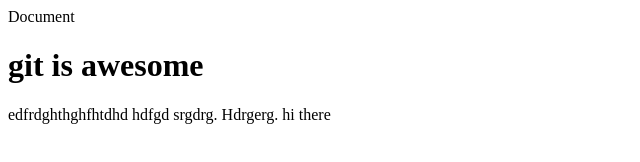
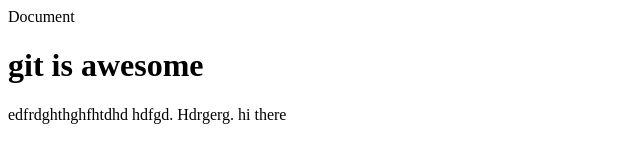
Before and after one commit to ARJUN-MALIK/gitProject, a plain HTML site: page index.html in a window 1280 px wide. Shown: the full height of the page, 0-640 px from the left. Drawn offline with Linux system fonts and the light colour scheme.

Commit message:
Removed a line
We updated index.html file from github

```diff
--- a/index.html
+++ b/index.html
@@ -13,8 +13,7 @@
     <h1>git is awesome</h1>
     <p>
     edfrdghthghfhtdhd
-    hdfgd
-    srgdrg.
+    hdfgd.
     Hdrgerg.
     <span>hi there </span>
     </p>
```
